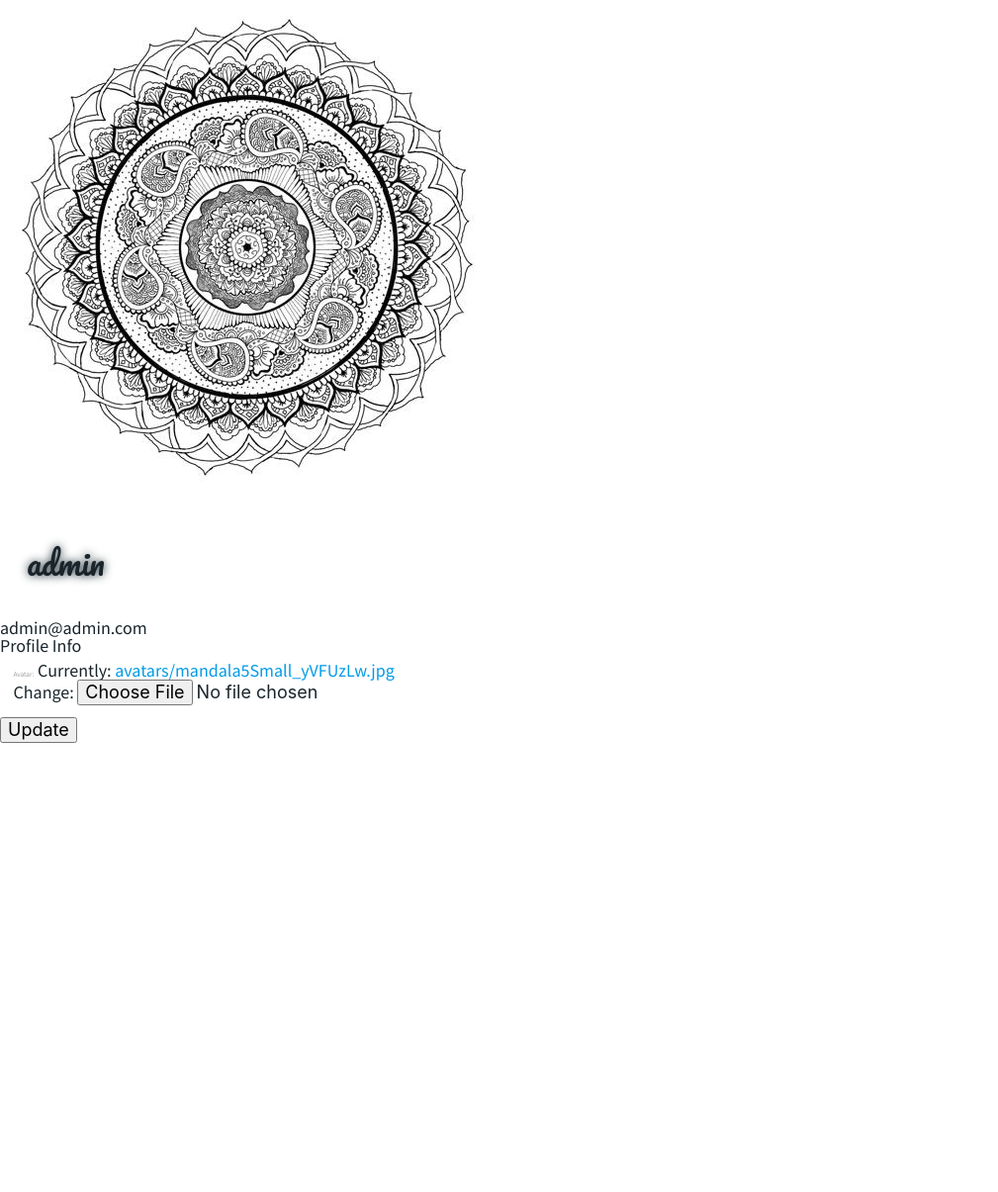
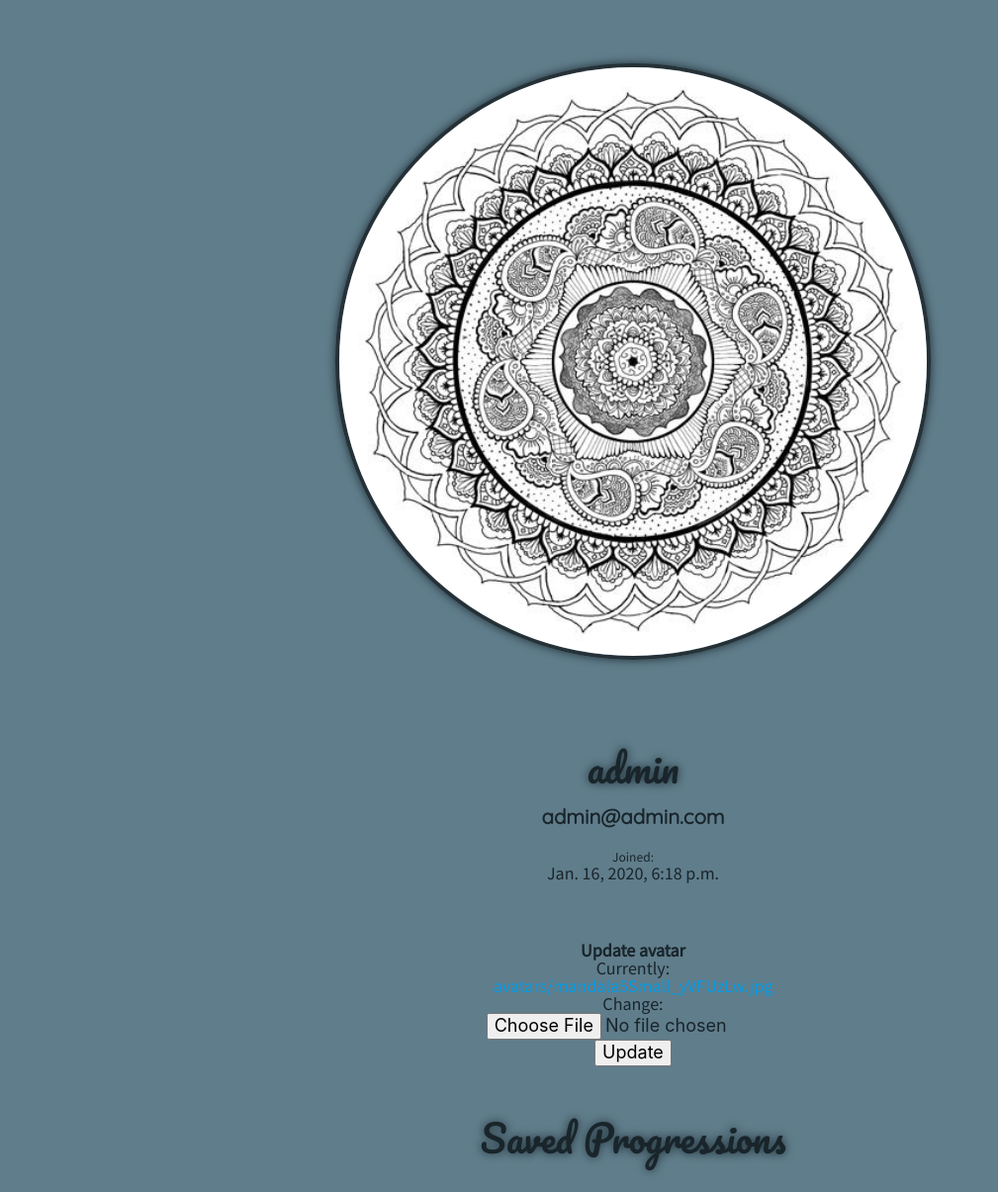
Before and after one commit to keegangood/shreddit.io, a Django app: page /profile/ in a window 1280 px wide. Shown: the whole page at 99% size, without its empty margins (0-1009 px from the left). Run offline with Django 3.2, Linux system fonts and the light colour scheme; a user stored in the database is signed in; data comes from the database, SQL or seed files in the repository; both versions use the stored data as it was after the commit; parts of the project's set-up code (start-up, migrations or seed data) failed here and were passed over.

Commit message:
style profile page

```diff
--- a/shreddit.io/shreddit.io/pages/views.py
+++ b/shreddit.io/shreddit.io/pages/views.py
@@ -2,4 +2,5 @@ from django.shortcuts import render
 from django.contrib import messages
 
 def home(request):
+    messages.info(request, 'Welcome to the home page')
     return render(request, 'pages/home.html')
--- a/shreddit.io/shreddit.io/static/css/mobile-nav.css
+++ b/shreddit.io/shreddit.io/static/css/mobile-nav.css
@@ -7,7 +7,7 @@
     margin: 0;
     padding: 10px;
     position: relative;
-    /* z-index: 3; */
+    z-index: 3;
 }
 
 /* Hamburger menu toggle */
@@ -114,7 +114,9 @@
 }
 
 .mobile-nav .avatar img {
+    border: 2px solid #253137;
     border-radius: 50%;
+    box-shadow: 0 0 10px #203138;
     height: 100%;
     width: 100%;
 }
--- /dev/null
+++ b/shreddit.io/shreddit.io/static/css/profile.css
@@ -0,0 +1,40 @@
+#profile-content {
+    align-items: center;
+    display: flex;
+    flex-direction: column;
+    min-height: 100vh;
+    position: absolute;
+    text-align: center;
+    width: 100vw;
+    z-index: 2;
+}
+
+.username-display h1 {
+    margin-bottom: 15px;
+    padding: 0;
+}
+
+.username-display p {
+    margin-bottom: 60px;
+}
+
+.avatar-container {
+    display: flex;
+    justify-content: center;
+}
+
+#profile-content .avatar{
+    height: 50vh;
+    margin: 5vw;
+    max-height: 50vw;
+    max-width: 50vh;
+    width: 50vw;
+}
+
+#profile-content .avatar img {
+    border: 4px solid #253137;
+    border-radius: 50%;
+    box-shadow: 0 0 10px #203138;
+    height: 100%;
+    width: 100%;
+}
--- a/shreddit.io/shreddit.io/static/js/mobile-nav.js
+++ b/shreddit.io/shreddit.io/static/js/mobile-nav.js
@@ -22,12 +22,8 @@ burger.addEventListener('click', () => {
 
 });
 
-
-
 if(messageCloseX){
-    console.log(messageCloseX);
     messageCloseX.addEventListener('click', () => {
-        alert("hello")
         messageCloseX.parentElement.remove();
     });
 }
--- a/shreddit.io/shreddit.io/templates/base.html
+++ b/shreddit.io/shreddit.io/templates/base.html
@@ -21,6 +21,8 @@
     <link rel="stylesheet" href="{% static 'css/main.css' %}">
     <link rel="stylesheet" href="{% static 'css/mobile-nav.css' %}">
     <link rel="stylesheet" href="{% static 'css/home.css' %}">
+    <link rel="stylesheet" href="{% static 'css/profile.css' %}">
+
 
     <!-- load fonts -->
     <link href="https://fonts.googleapis.com/css?family=Pacifico|Quicksand|Source+Sans+Pro&display=swap" rel="stylesheet">
@@ -30,7 +32,7 @@
 <body>
     <div class="main-content">
 
-        <div class="mobile-nav hide-on-large-only">
+        <div class="mobile-nav hide-on-large-only blue-grey">
             {% include 'partials/mobile-nav.html' %}
         </div>
 
--- a/shreddit.io/shreddit.io/templates/partials/mobile-nav.html
+++ b/shreddit.io/shreddit.io/templates/partials/mobile-nav.html
@@ -32,7 +32,6 @@
     </div>
     <div class="row">
         <div class="col s12">
-
             <div class="menu-items">
 
             </div>
--- a/shreddit.io/shreddit.io/templates/users/profile.html
+++ b/shreddit.io/shreddit.io/templates/users/profile.html
@@ -1,10 +1,57 @@
 {% extends 'base.html' %}
 
 {% block content %}
+    <div id="profile-content" class="blue-grey">
+        <div class="row">
+            <div class="col s12 avatar-container">
+                <div class="avatar">
+                    <img class=""
+                        src="{{ user.profile.avatar.url }}" alt="{{ user.username }}">
+                </div>
+            </div>
+        </div>
+
+        <div class="row">
+            <div class="col s12 center">
+                <div class="username-display">
+                    <h1>{{ user.username }}</h1>
+                    <h4>{{ user.email }}</h4>
+                    <p><small>Joined:</small><br/>{{ user.date_joined }}</p>
+                </div>
+            </div>
+        </div>
+
+        <div class="row">
+            <div class="col s8 offset-s2 center">
+                <p><b>Update avatar</b></p>
+                <div class="update-form center">
+                    <form method="POST" enctype="multipart/form-data">
+                        {% csrf_token %}
+                        {% for field in p_form %}
+                            {{ field }}<br/>
+                        {% endfor %}
+
+                        <div class="form-submit">
+                            <button class="submit-button">Update</button>
+                        </div>
+                    </form>
+                </div>
+            </div>
+        </div>
+
+        <div class="chord-progressions">
+            <h1>Saved Progressions</h1>
+            <p>No progressions yet</p>
+        </div>
+
+    </div>
+    <!-- <div class="row">
+        <div class="col s12">
             <div class="user-info-container">
-
-        <img class="circle user-avatar"
+                <div class="avatar">
+                    <img class=""
                          src="{{ user.profile.avatar.url }}" alt="{{ user.username }}">
+                </div>
                 <h2>{{ user.username }}</h2>
                 <p>{{ user.email }}</p>
             </div>
@@ -24,4 +71,6 @@
                     </div>
                 </form>
             </div>
+        </div>
+    </div> -->
 {% endblock %}
```
Also changed, not shown: shreddit.io/shreddit.io/db.sqlite3, shreddit.io/shreddit.io/media/default.jpg. Lines whose indentation alone changed are shown as unchanged.
